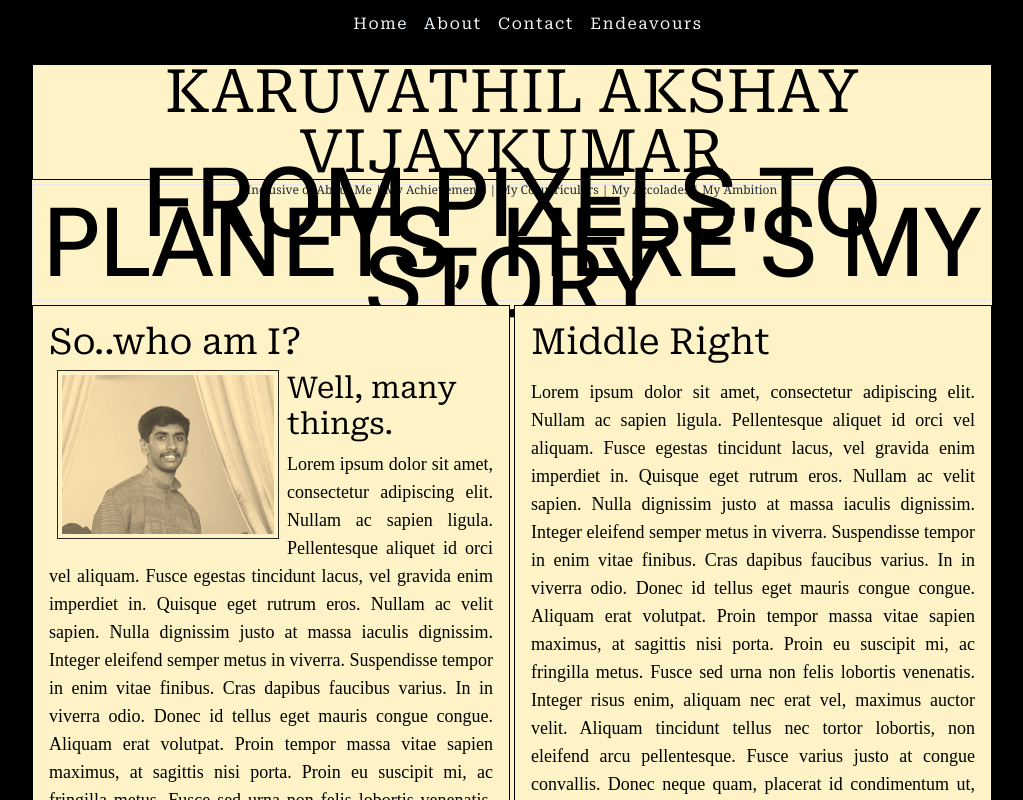
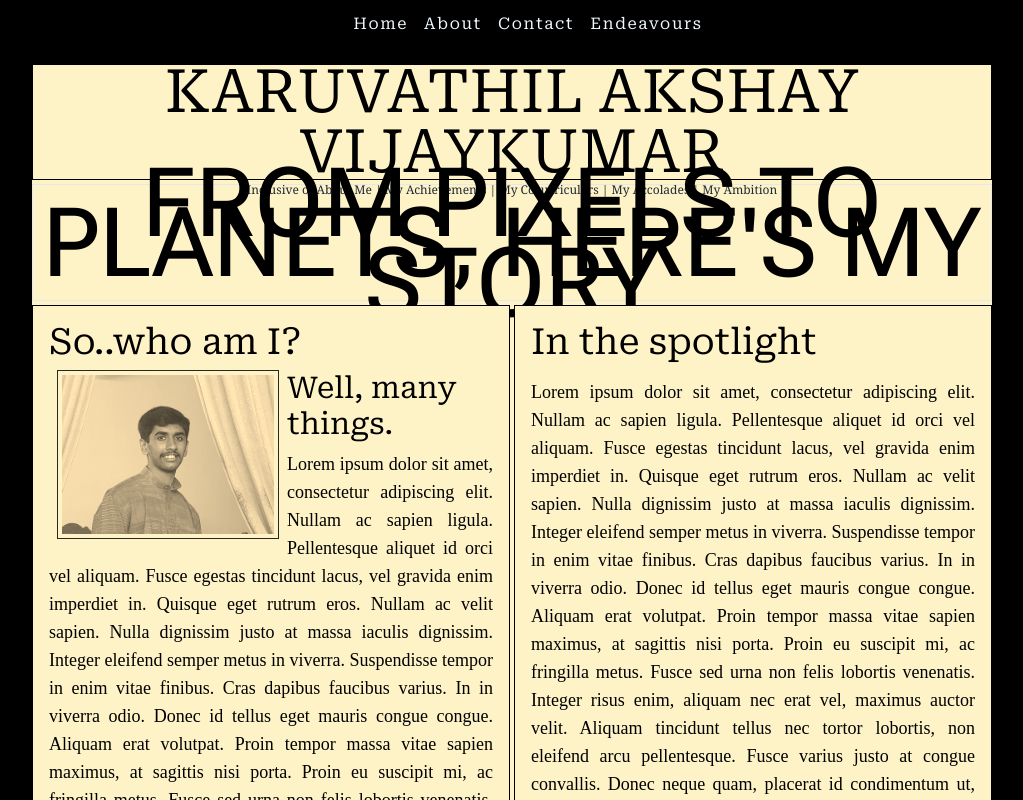
Before and after one commit to Akshay-VK/Akshay-VK.github.io, a SvelteKit app: page / in a window 1280 px wide. Shown: the top 800 px of the page, without its empty margins (112-1135 px from the left). Built offline with nearby package versions, Linux system fonts and the light colour scheme.

Commit message:
Added png for layout and finalised layout

```diff
--- a/src/routes/+page.svelte
+++ b/src/routes/+page.svelte
@@ -76,7 +76,7 @@
 			class="row-span-6 col-span-3 bg-amber-100 border border-black p-4 transition-transform duration-500  overflow-hidden mb-1 dir-left"
 		>
 			<Section>
-				<div slot="headline">Middle Right</div>
+				<div slot="headline">In the spotlight</div>
 				<div slot="content">
 					Lorem ipsum dolor sit amet, consectetur adipiscing elit. Nullam ac sapien ligula.
 					Pellentesque aliquet id orci vel aliquam. Fusce egestas tincidunt lacus, vel gravida enim
```
Also changed, not shown: layout.png (added).
